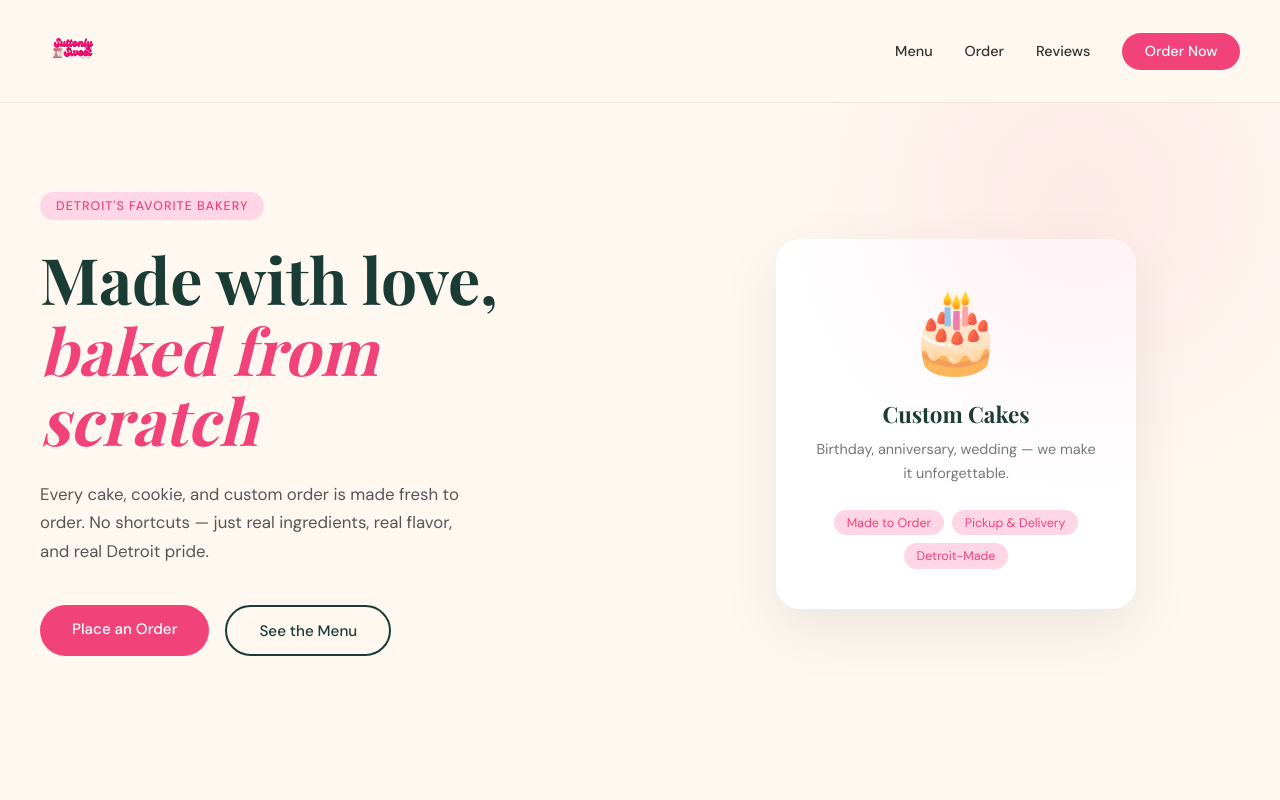
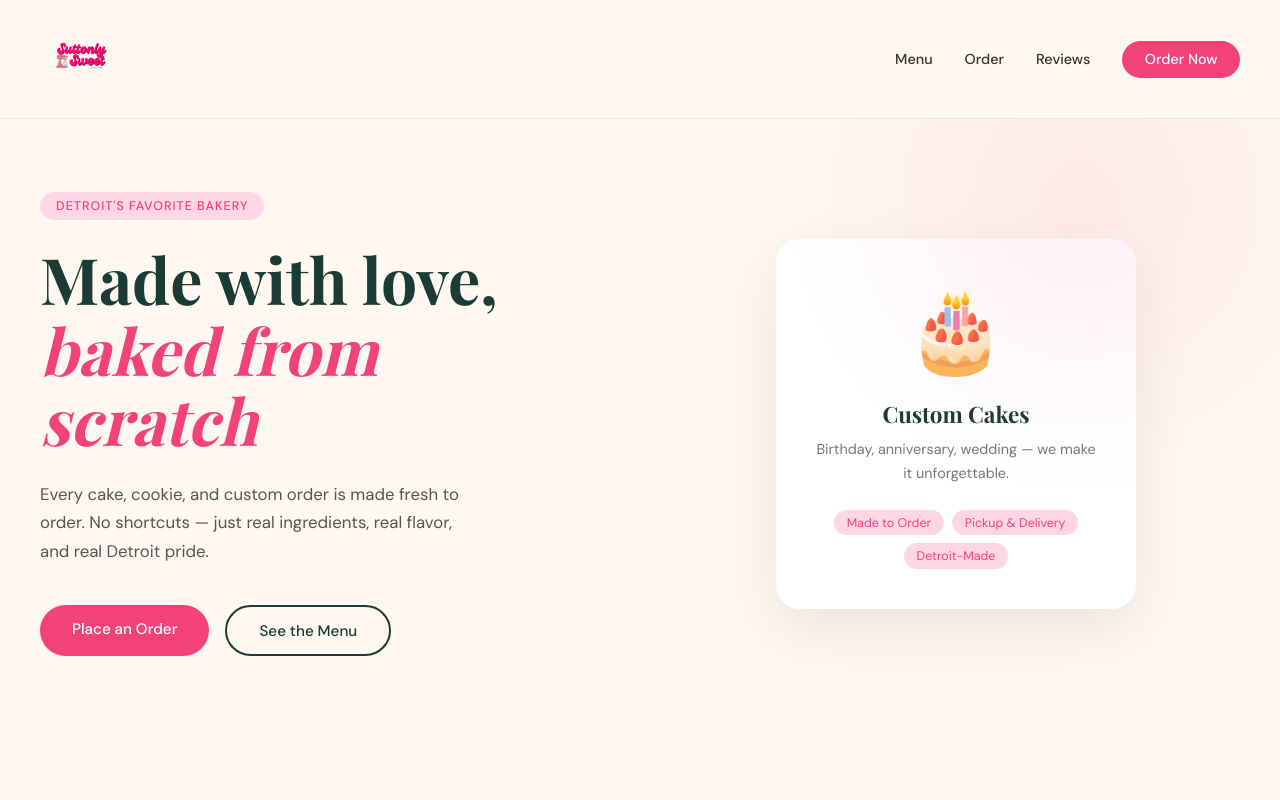
Before and after one commit to QuietRift/SuttonlySweet, a website: page index.html in a window 1280 px wide. Shown: the top 800 px of the page. Drawn offline with nearby package versions, Linux system fonts and the light colour scheme; a web font is replaced by a local one.

Commit message:
Update index.html

```diff
--- a/index.html
+++ b/index.html
@@ -617,7 +617,7 @@
 
     /* ===== LOGO ===== */
     a.nav-logo { text-decoration: none; display: inline-flex; align-items: center; }
-    .nav-logo-img { height: 64px; width: auto; max-width: 240px; object-fit: contain; display: block; }
+    .nav-logo-img { height: 80px; width: auto; max-width: 240px; object-fit: contain; display: block; }
     @media (max-width: 600px) { .nav-logo-img { height: 52px; max-width: 42vw; } }
 
     /* ===== CARD CATEGORY HEADER ===== */
```
